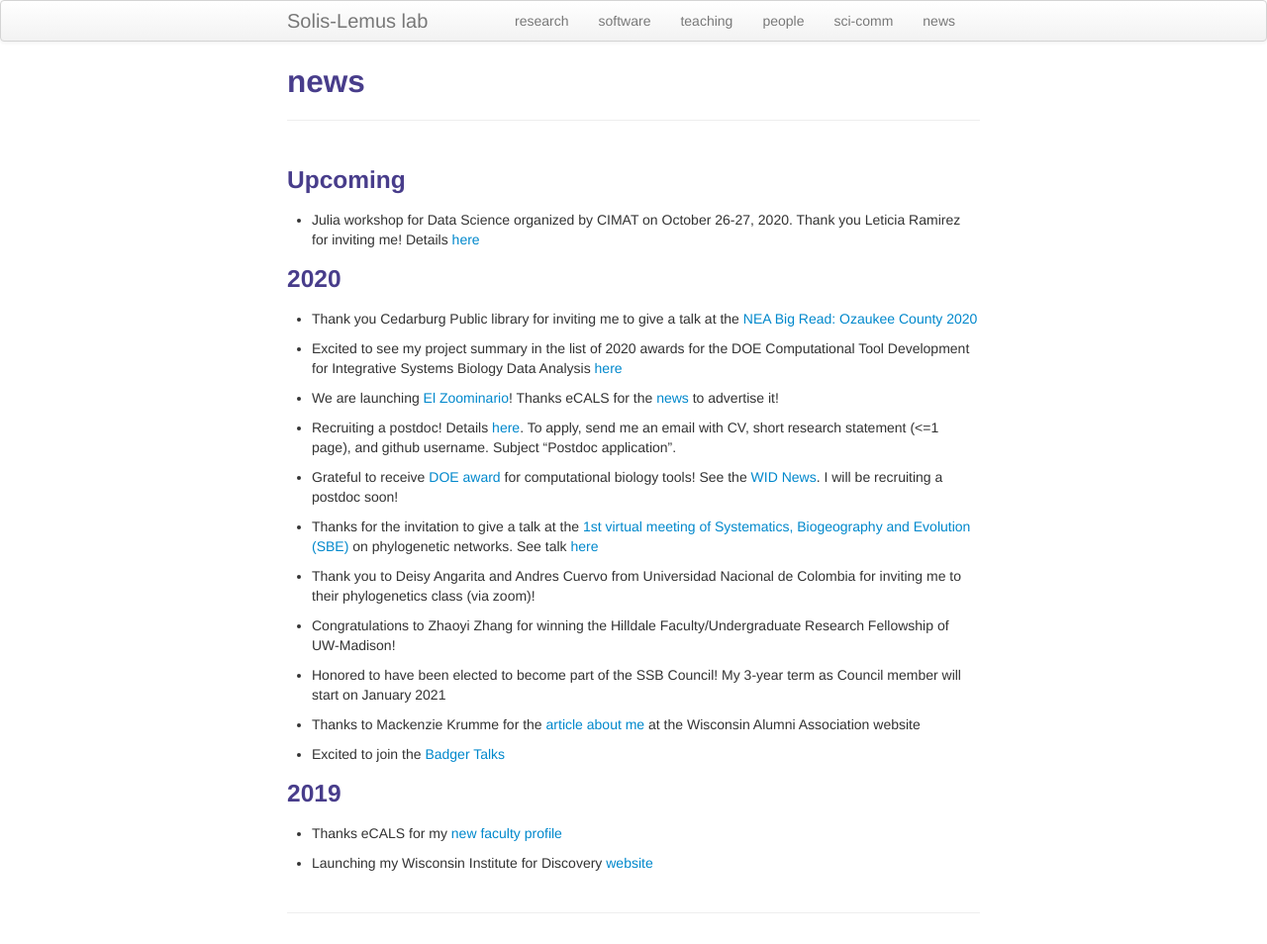
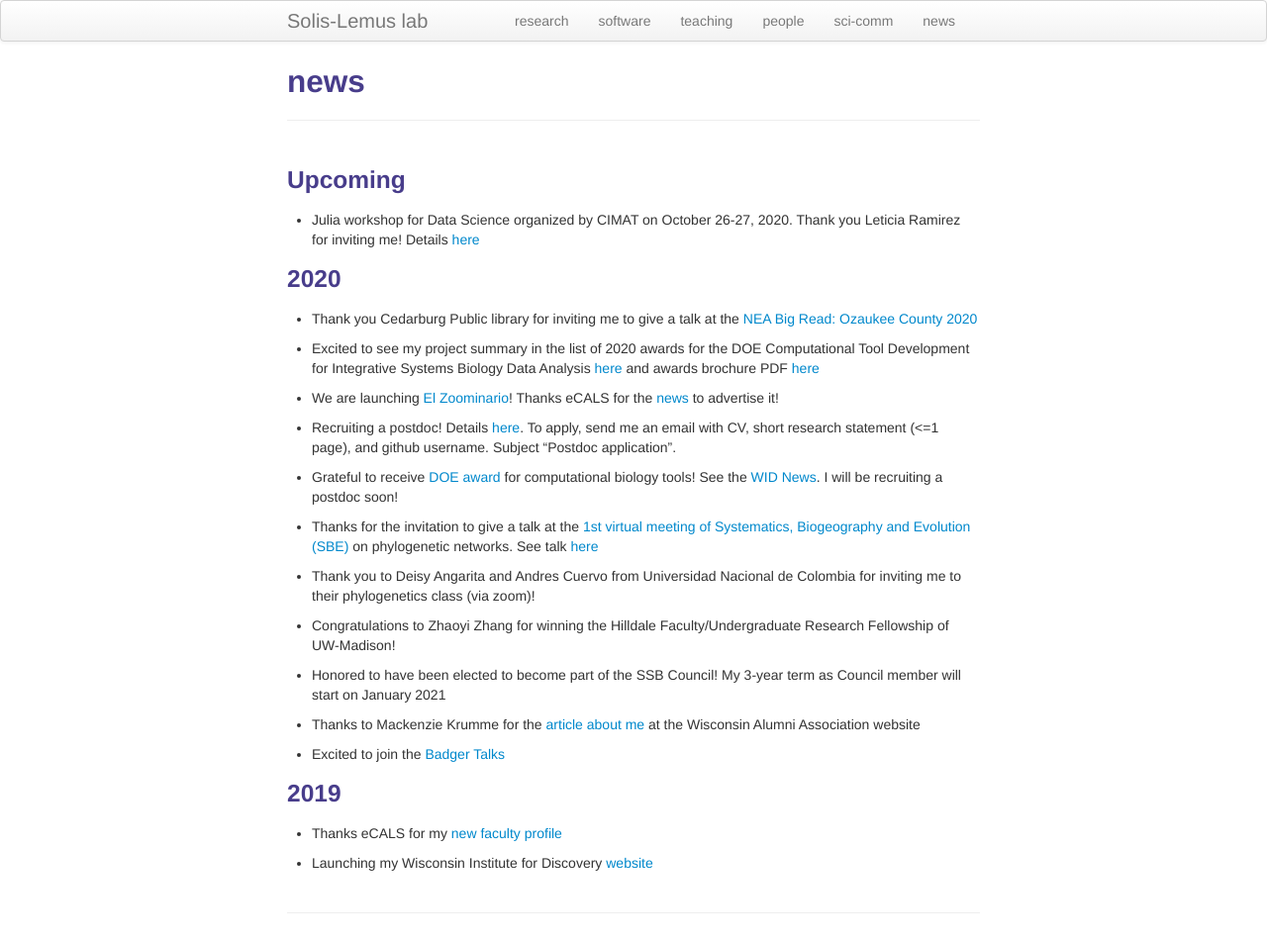
Before and after one commit to solislemuslab/solislemuslab.github.io, a Jekyll site: the page built from pages/news.md, in a window 1280 px wide. Shown: the whole page at 99% size. Built offline with Jekyll 4.4.1, drawn with Linux system fonts in a browser that asks for light colours.

Commit message:
added details DOE

```diff
--- a/pages/news.md
+++ b/pages/news.md
@@ -12,7 +12,7 @@ description: Solis-Lemus lab
 
 - Thank you Cedarburg Public library for inviting me to give a talk at the [NEA Big Read: Ozaukee County 2020](https://cedarburglibrary.org/connect/cedarburg-friends-of-the-library/cedarburg-reads/)
 
-- Excited to see my project summary in the list of 2020 awards for the DOE Computational Tool Development for Integrative Systems Biology Data Analysis [here](https://genomicscience.energy.gov/compbio/2020Awards.shtml)
+- Excited to see my project summary in the list of 2020 awards for the DOE Computational Tool Development for Integrative Systems Biology Data Analysis [here](https://genomicscience.energy.gov/compbio/2020Awards.shtml) and awards brochure PDF [here](https://genomicscience.energy.gov/research/funding.shtml)
 
 - We are launching [El Zoominario](https://solislemuslab.github.io/pages/talks.html#zoominario)! Thanks eCALS for the [news](https://ecals.cals.wisc.edu/2020/09/21/new-seminar-series-to-feature-short-scientific-talks-by-latinx-researchers/) to advertise it!
 
```
